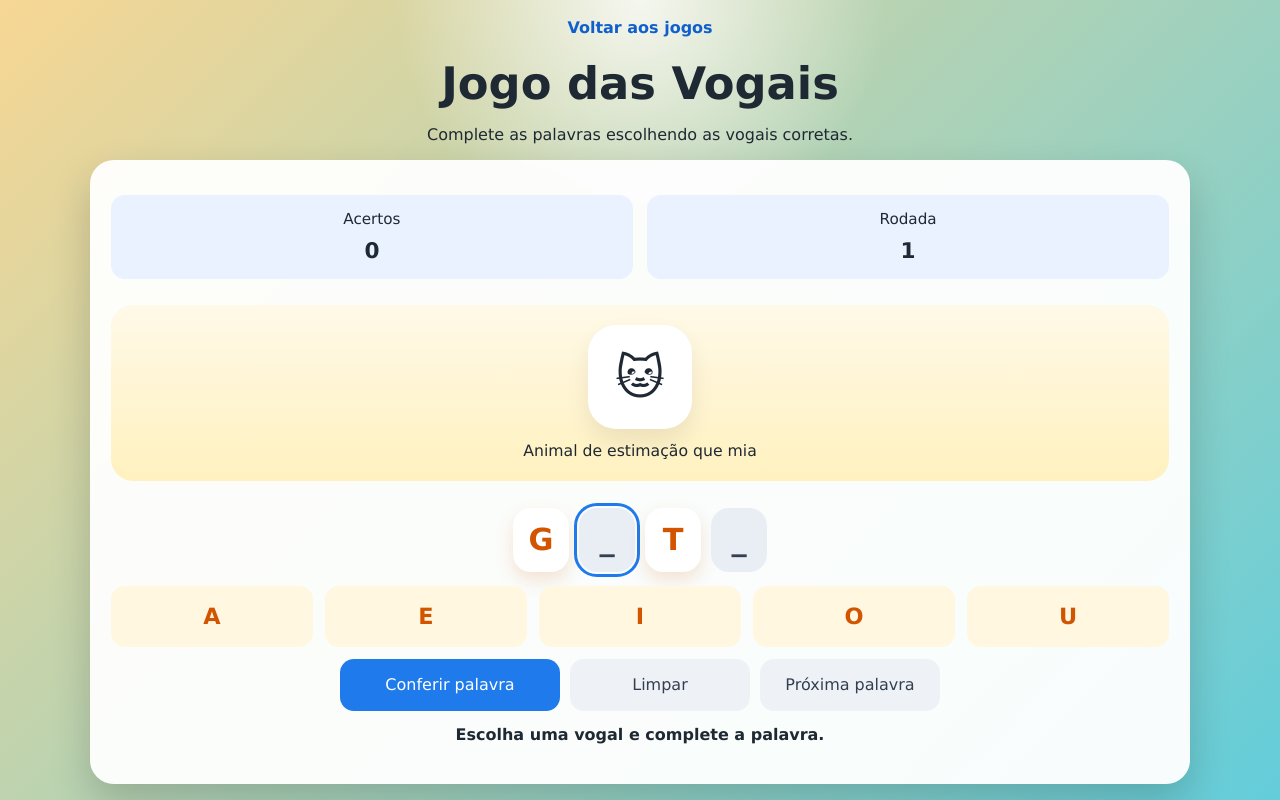
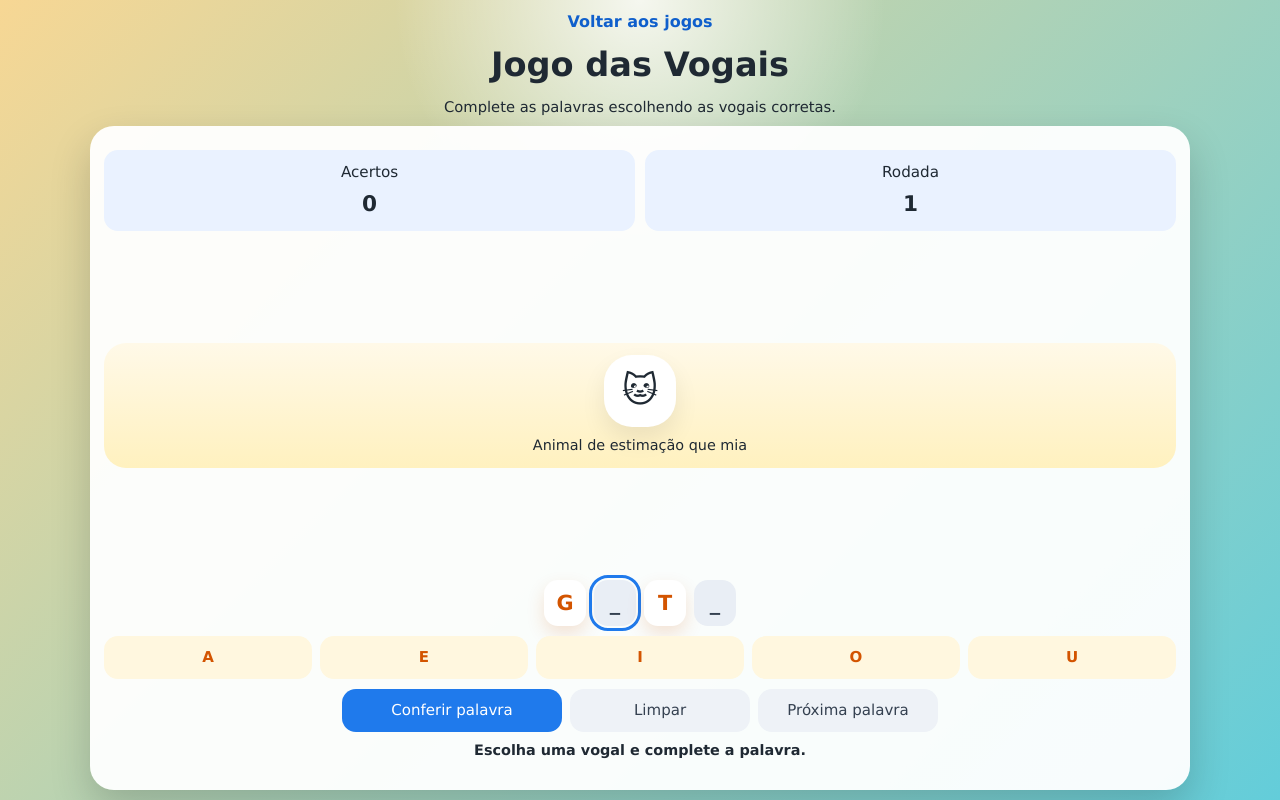
Before and after one commit to sharlaynejardini/projeto-jogos, a React (Vite) app: page /jogos/vogais in a window 1280 px wide. Built offline with nearby package versions, Linux system fonts and the light colour scheme.

Commit message:
atualização vogais

```diff
--- a/public/jogos/memoria-vogais/style.css
+++ b/public/jogos/memoria-vogais/style.css
@@ -344,3 +344,113 @@ button:hover {
     font-size: 2.4rem;
   }
 }
+
+@media (max-height: 860px) {
+  body {
+    padding: 10px;
+  }
+
+  .memory-page {
+    gap: 10px;
+    min-height: calc(100dvh - 20px);
+  }
+
+  .topbar h1 {
+    font-size: clamp(1.5rem, 3.6vw, 2.2rem);
+    margin-bottom: 4px;
+  }
+
+  .topbar p {
+    font-size: 0.92rem;
+  }
+
+  .game-panel {
+    padding: 14px;
+  }
+
+  .difficulty-btn,
+  .primary-btn,
+  .secondary-btn {
+    padding: 10px 12px;
+    font-size: 0.92rem;
+  }
+
+  .scoreboard {
+    gap: 10px;
+    margin: 12px 0;
+  }
+
+  .score-card {
+    padding: 10px;
+  }
+
+  .score-card strong {
+    font-size: 1.35rem;
+  }
+
+  .feedback-box {
+    min-height: 54px;
+    padding: 12px;
+    margin-bottom: 12px;
+  }
+
+  #feedback-text {
+    font-size: 0.92rem;
+  }
+
+  .game-board {
+    gap: 10px;
+  }
+
+  .card-front {
+    font-size: 1.7rem;
+  }
+
+  .card-front small {
+    font-size: 0.82rem;
+  }
+
+  .card-back.vowel-card,
+  .card-icon {
+    font-size: 2.2rem;
+  }
+
+  .card-word {
+    font-size: 1rem;
+  }
+}
+
+@media (max-height: 700px) {
+  .topbar h1 {
+    font-size: 1.3rem;
+  }
+
+  .topbar p {
+    font-size: 0.82rem;
+  }
+
+  .game-panel {
+    padding: 10px;
+  }
+
+  .panel-row,
+  .difficulty-box,
+  .action-list {
+    gap: 8px;
+  }
+
+  .difficulty-btn,
+  .primary-btn,
+  .secondary-btn {
+    padding: 8px 10px;
+    font-size: 0.84rem;
+  }
+
+  .score-card strong {
+    font-size: 1.2rem;
+  }
+
+  .game-board {
+    gap: 8px;
+  }
+}
--- a/src/App.css
+++ b/src/App.css
@@ -74,6 +74,7 @@
   flex-direction: column;
   align-items: center;
   justify-content: flex-start;
+  min-height: 0;
 }
 
 .card-link {
@@ -231,6 +232,10 @@
 .controls,
 .question-box {
   text-align: center;
+}
+
+.question-box {
+  min-height: 0;
 }
 
 .operation-title,
@@ -561,6 +566,243 @@
   }
 }
 
+@media (max-height: 860px) {
+  .site-home {
+    padding: 10px 16px;
+  }
+
+  .hero {
+    padding: 16px 20px;
+  }
+
+  .hero h1 {
+    font-size: clamp(1.7rem, 3.8vw, 2.5rem);
+    margin-bottom: 8px;
+  }
+
+  .hero-text {
+    font-size: 0.98rem;
+    line-height: 1.45;
+  }
+
+  .games-section {
+    margin-top: 10px;
+  }
+
+  .games-section h2 {
+    margin-bottom: 8px;
+    font-size: 1.4rem;
+  }
+
+  .game-grid {
+    gap: 10px;
+  }
+
+  .game-card {
+    padding: 14px;
+  }
+
+  .game-thumb {
+    height: 72px;
+    margin-bottom: 8px;
+  }
+
+  .game-card h3 {
+    font-size: 1.15rem;
+    margin-bottom: 4px;
+  }
+
+  .game-card p {
+    font-size: 0.92rem;
+    line-height: 1.4;
+  }
+
+  .game-tag {
+    margin-bottom: 8px;
+    padding: 5px 8px;
+  }
+
+  .game-page {
+    padding: 10px;
+  }
+
+  .game-topbar {
+    margin-bottom: 8px;
+  }
+
+  .back-link {
+    margin-bottom: 6px;
+  }
+
+  .game-topbar h1 {
+    font-size: clamp(1.5rem, 3.4vw, 2.1rem);
+  }
+
+  .game-topbar p {
+    font-size: 0.92rem;
+  }
+
+  .game-panel {
+    padding: 14px;
+  }
+
+  .app-button {
+    padding: 10px 12px;
+    font-size: 0.94rem;
+  }
+
+  .scoreboard {
+    gap: 10px;
+    margin: 10px 0;
+  }
+
+  .scoreboard div {
+    padding: 10px;
+  }
+
+  .question-display {
+    min-height: 72px;
+    padding: 10px;
+    margin-bottom: 10px;
+  }
+
+  .question-number {
+    min-width: 58px;
+    padding: 8px 10px;
+    font-size: 1.55rem;
+  }
+
+  .question-symbol {
+    font-size: 1.25rem;
+  }
+
+  .answer-options,
+  .operation-list,
+  .level-list,
+  .vowel-options {
+    gap: 8px;
+  }
+
+  .vowel-visual {
+    padding: 12px;
+    margin-bottom: 10px;
+    gap: 8px;
+  }
+
+  .vowel-emoji {
+    width: 72px;
+    height: 72px;
+    font-size: 2.2rem;
+  }
+
+  .vowel-hint {
+    font-size: 0.9rem;
+  }
+
+  .word-slots {
+    gap: 8px;
+    margin-bottom: 10px;
+  }
+
+  .letter-tile {
+    min-width: 42px;
+    min-height: 46px;
+    font-size: 1.3rem;
+    border-radius: 14px;
+  }
+
+  .buttons {
+    gap: 8px;
+    margin-top: 10px;
+  }
+
+  .message {
+    margin-top: 8px;
+    font-size: 0.9rem;
+  }
+
+  .side-image {
+    width: min(220px, 42vh, 60%);
+  }
+}
+
+@media (max-height: 700px) {
+  .hero {
+    padding: 12px 16px;
+  }
+
+  .eyebrow {
+    margin-bottom: 6px;
+    font-size: 0.75rem;
+  }
+
+  .hero h1 {
+    font-size: 1.45rem;
+  }
+
+  .hero-text {
+    font-size: 0.88rem;
+  }
+
+  .games-section h2 {
+    font-size: 1.2rem;
+  }
+
+  .game-thumb {
+    height: 58px;
+  }
+
+  .game-card {
+    padding: 12px;
+  }
+
+  .game-card h3 {
+    font-size: 1rem;
+  }
+
+  .game-card p {
+    font-size: 0.84rem;
+    line-height: 1.3;
+  }
+
+  .game-panel {
+    padding: 10px;
+  }
+
+  .game-topbar h1 {
+    font-size: 1.35rem;
+  }
+
+  .game-topbar p {
+    font-size: 0.84rem;
+  }
+
+  .question-display {
+    min-height: 60px;
+  }
+
+  .question-number {
+    min-width: 50px;
+    font-size: 1.3rem;
+  }
+
+  .question-symbol {
+    font-size: 1.1rem;
+  }
+
+  .vowel-emoji {
+    width: 60px;
+    height: 60px;
+    font-size: 1.9rem;
+  }
+
+  .letter-tile {
+    min-width: 38px;
+    min-height: 42px;
+    font-size: 1.15rem;
+  }
+}
+
 @keyframes feedback-zoom {
   0% {
     transform: translate(-50%, -50%) scale(0.45);
```
